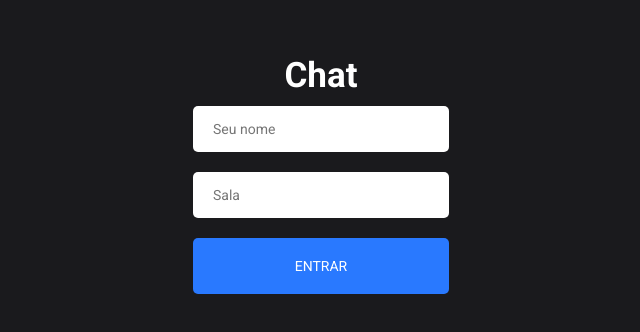
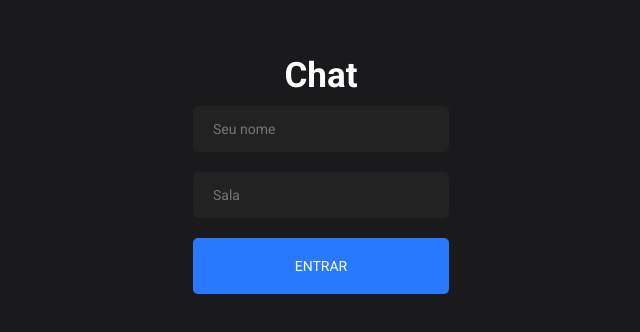
Before and after one commit to henriquesml/-real-time-chat, a React (Create React App) app in the folder Frontend/: page / in a window 1280 px wide. Shown: the part 226-558 px from the top of the page, without its empty margins (319-959 px from the left). Built offline with nearby package versions, Linux system fonts and the light colour scheme.

Commit message:
adição de configurações netlify

```diff
--- a/Frontend/src/components/Chat/Chat.js
+++ b/Frontend/src/components/Chat/Chat.js
@@ -16,7 +16,7 @@ const Chat = ({ location }) => {
   const [users, setUsers] = useState('');
   const [message, setMessage] = useState('');
   const [messages, setMessages] = useState([]);
-  const ENDPOINT = 'https://backend-chatonline.herokuapp.com';
+  const ENDPOINT = 'https://backend-chatonline.herokuapp.com/';
 
   useEffect(() => {
     const { name, room } = queryString.parse(location.search);
--- a/Frontend/src/components/Join/Join.css
+++ b/Frontend/src/components/Join/Join.css
@@ -31,6 +31,8 @@ html, body {
   width: 100%;
   border-radius: 5px;
   border: none;
+  background-color: #222;
+  color: #999;
 }
 
 .heading {
```
Also changed, not shown: 1 other file (tests, documents, lock files or other folders).
